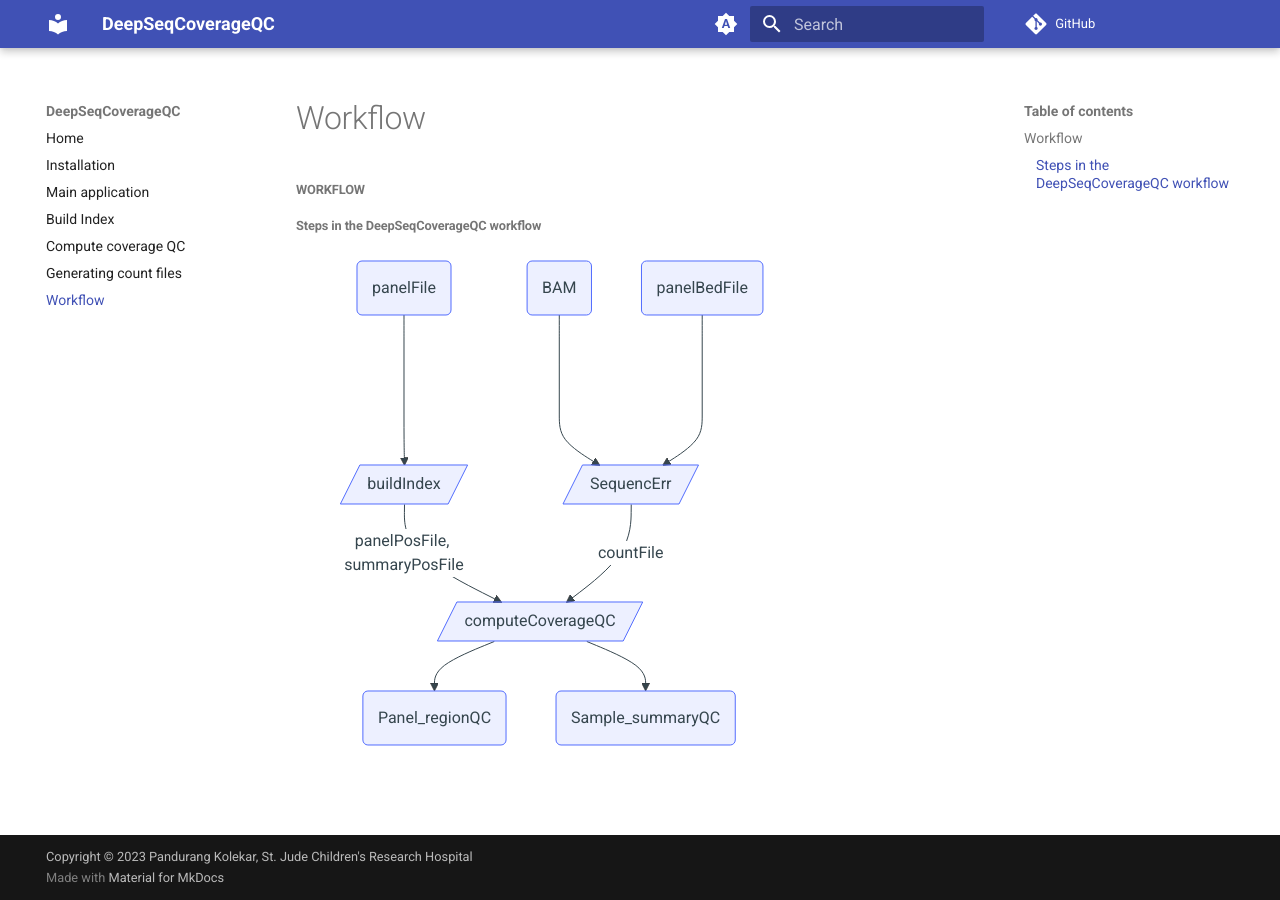
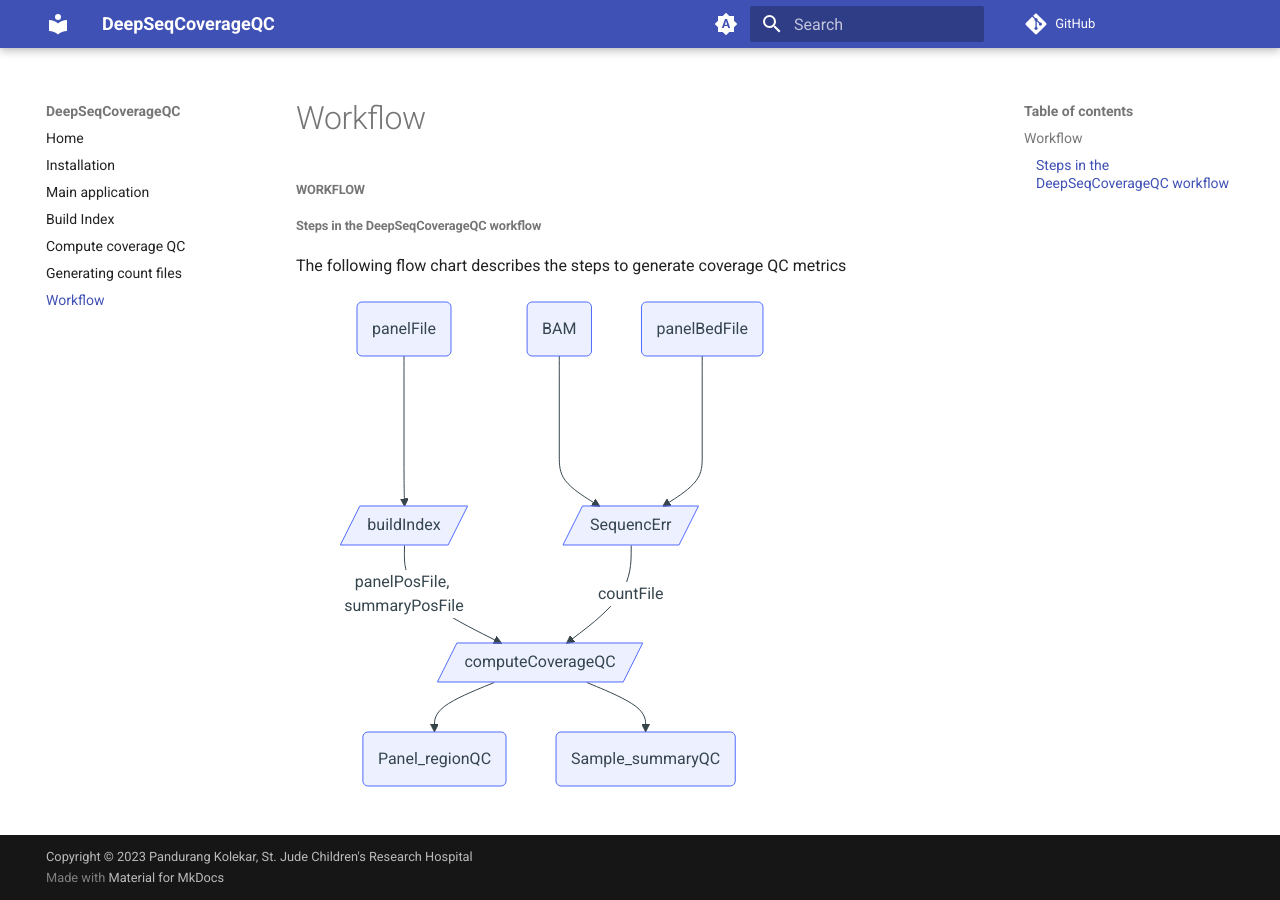
Before and after one commit to pandurang-kolekar/DeepSeqCoverageQC, an MkDocs documentation site: the page built from docs/workflow.md, in a window 1280 px wide. Built offline with MkDocs 1.6.1 and Material for MkDocs 9.7.7, drawn with Linux system fonts in a browser that asks for light colours; comment, search, counter and statistics services are not loaded.

Commit message:
Flow chart description

````diff
--- a/docs/workflow.md
+++ b/docs/workflow.md
@@ -1,6 +1,8 @@
 ## Workflow
 
 ### Steps in the DeepSeqCoverageQC workflow
+
+The following flow chart describes the steps to generate coverage QC metrics
 
 ``` mermaid
 graph TD
````
